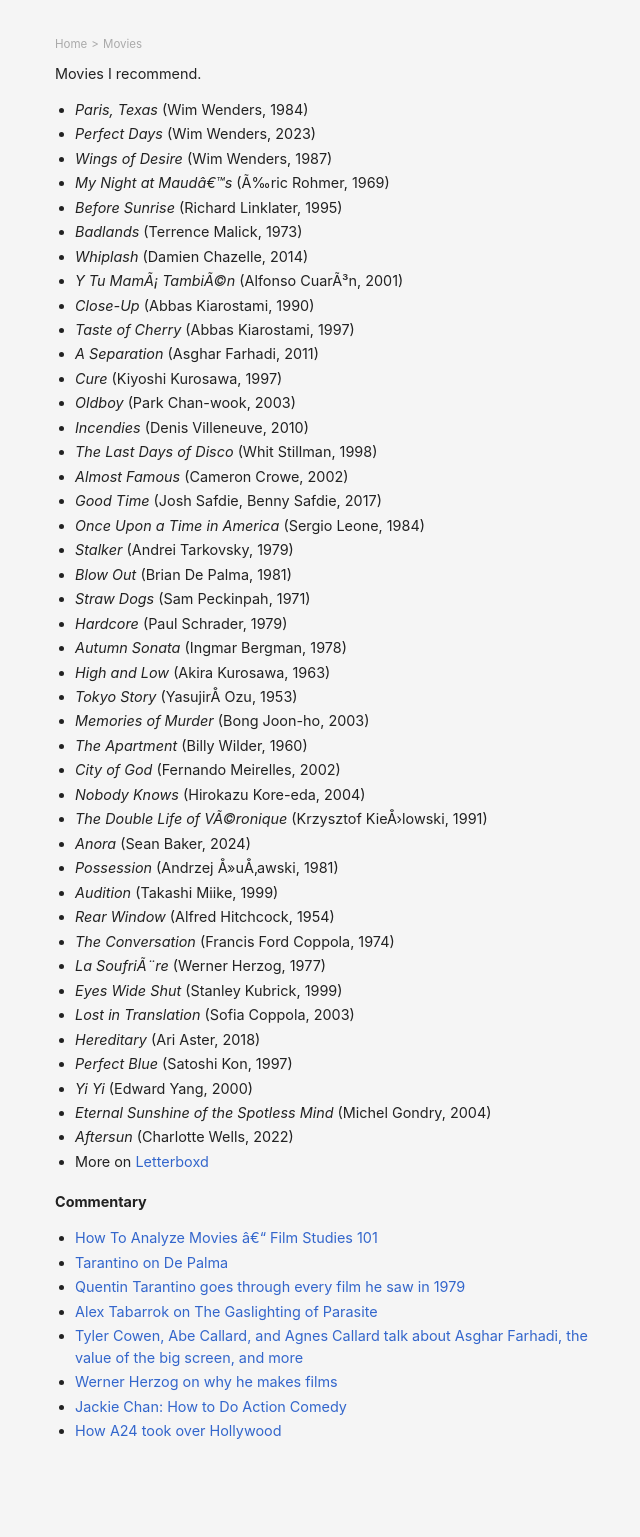
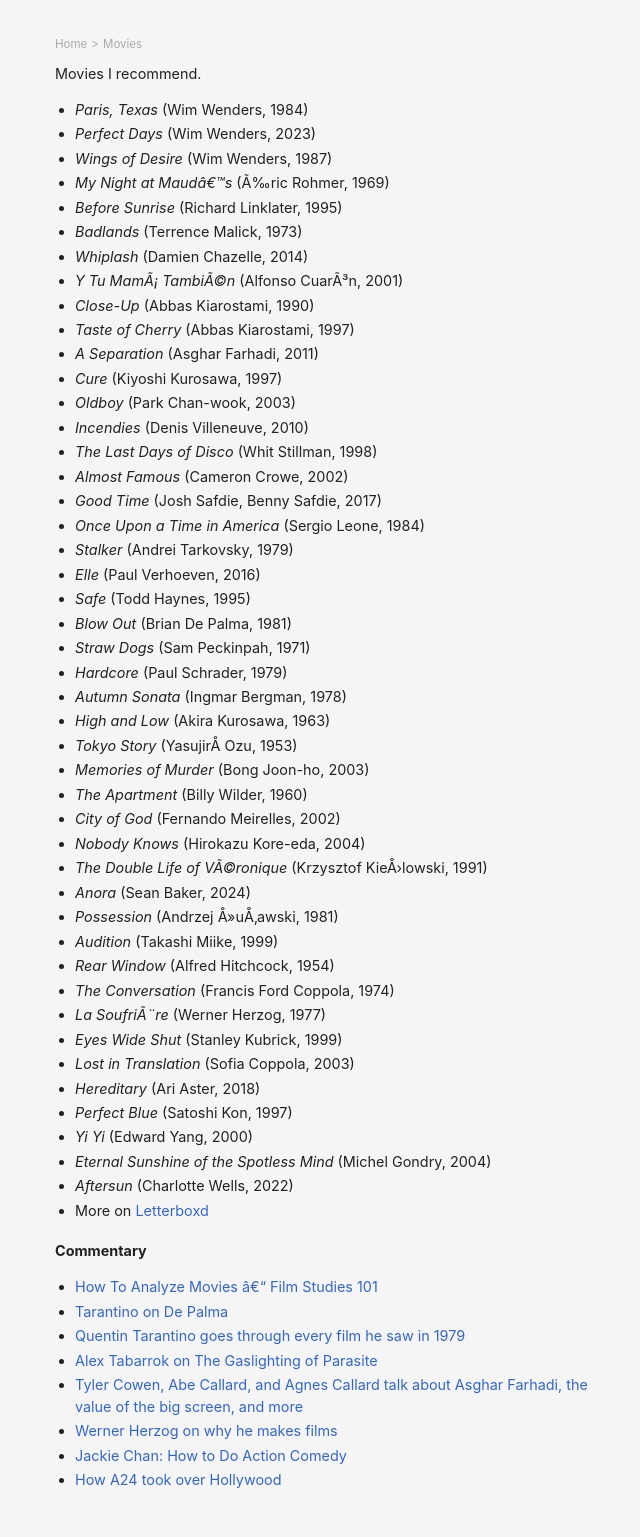
Before and after one commit to danschlz/danschulz.github.io, a Jekyll site: the page built from movies.md, in a window 1280 px wide. Shown: the whole page, without its empty margins (305-945 px from the left). Built offline with Jekyll 4.4.1, drawn with Linux system fonts in a browser that asks for light colours; before the commit the page ends 1488 px from its top, so only the background shows below that.

Commit message:
Update movies.md

```diff
--- a/movies.md
+++ b/movies.md
@@ -25,6 +25,8 @@ Movies I recommend.
 * _Good Time_ (Josh Safdie, Benny Safdie, 2017)
 * _Once Upon a Time in America_ (Sergio Leone, 1984)
 * _Stalker_ (Andrei Tarkovsky, 1979)
+* _Elle_ (Paul Verhoeven, 2016)
+* _Safe_ (Todd Haynes, 1995)
 * _Blow Out_ (Brian De Palma, 1981)
 * _Straw Dogs_ (Sam Peckinpah, 1971)
 * _Hardcore_ (Paul Schrader, 1979)
```
